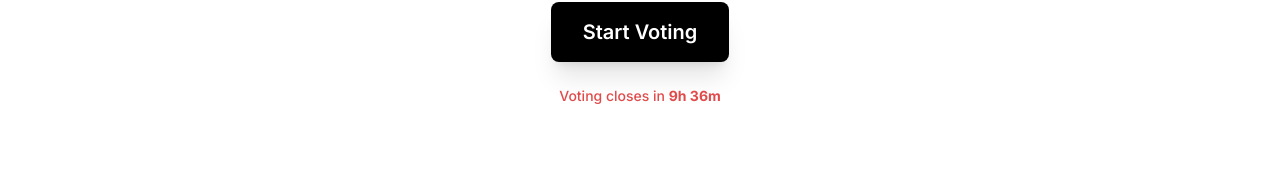
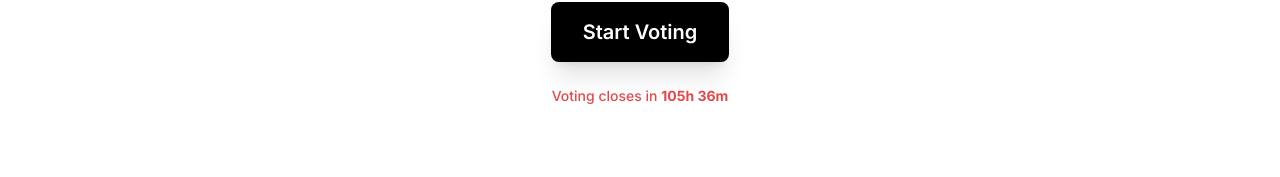
Before and after one commit to dk444312/campus-vote, a React (Vite) app: page / in a window 1280 px wide. Shown: the part 475-652 px from the top of the page. Built offline with nearby package versions, Linux system fonts and the light colour scheme.

Commit message:
Update Hero.tsx

```diff
--- a/components/Hero.tsx
+++ b/components/Hero.tsx
@@ -2,7 +2,7 @@ import React from 'react';
 
 const Hero: React.FC = () => {
   // DEADLINE: TODAY @ 12:09 PM
-  const votingEndTime = new Date('2025-11-02T20:00:00').getTime();
+  const votingEndTime = new Date('2025-11-06T20:00:00').getTime();
 
   const now = Date.now();
   const isVotingOpen = now < votingEndTime;
```
